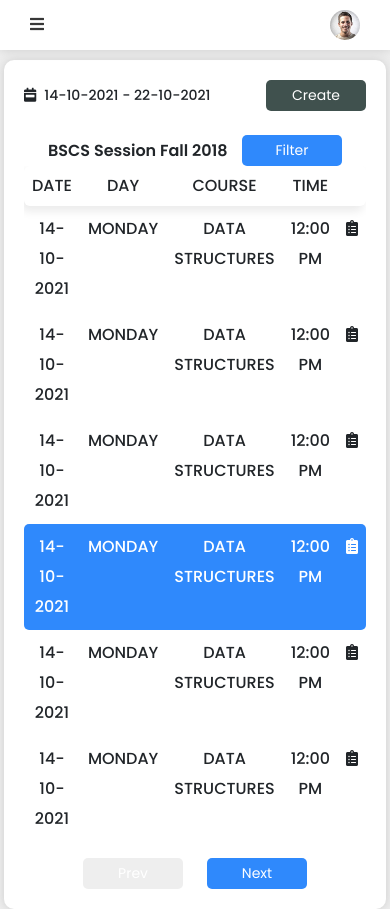
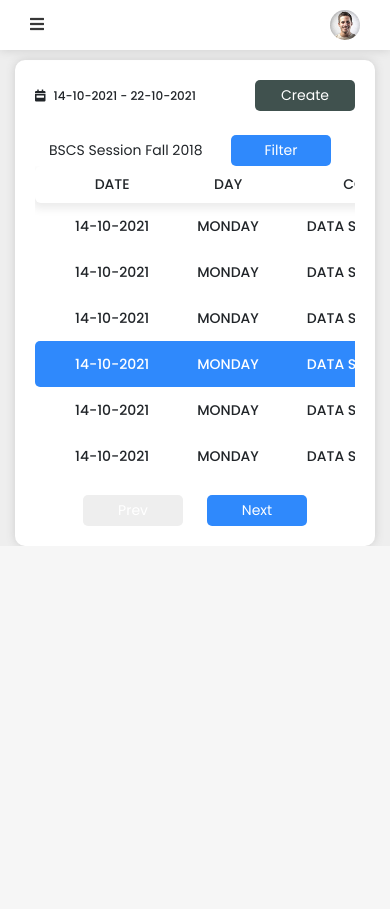
Before and after one commit to anovius/Exam-Scheduler, a React (Create React App) app in the folder client/: page /admin in a window 390 px wide. After the commit the page ends 844 px from the top, so only its background shows below. Built offline with nearby package versions, Linux system fonts and the light colour scheme.

Commit message:
table responsive fixed

```diff
--- a/client/src/screens/admin/admin.css
+++ b/client/src/screens/admin/admin.css
@@ -233,6 +233,29 @@ td, th{
     }
 }
 
+@media screen and (max-width: 400px) {
+    .custom-table{
+        width: 320px;
+        overflow-x: scroll;
+    }
+
+    td, th{
+        font-size: 14px;
+        white-space: nowrap;
+        padding-left: 40px!important;
+    }
+
+    .schedule-date{
+        font-size: 12px;
+    }
+
+    .schedule-title{
+        font-size: 14px;
+        font-weight: 400;
+        margin-left: -10px;
+    }
+}
+
 @media screen and (min-width: 1100px) {
     .hide-sidebar{
         display: none;
--- a/client/src/screens/admin/components/Schedule.js
+++ b/client/src/screens/admin/components/Schedule.js
@@ -20,8 +20,8 @@ function Schedule() {
                         <button className="custom-btn background-blue ">Filter</button>
                     </div>
                 </div>
-                <div className="table-responsive">
-                  <table className="table table-responsive">
+                <div className="custom-table">
+                  <table className="table">
                     <thead className="box-shadow-bottom">
                     <tr>
                         <th scope="col">Date</th>
```
